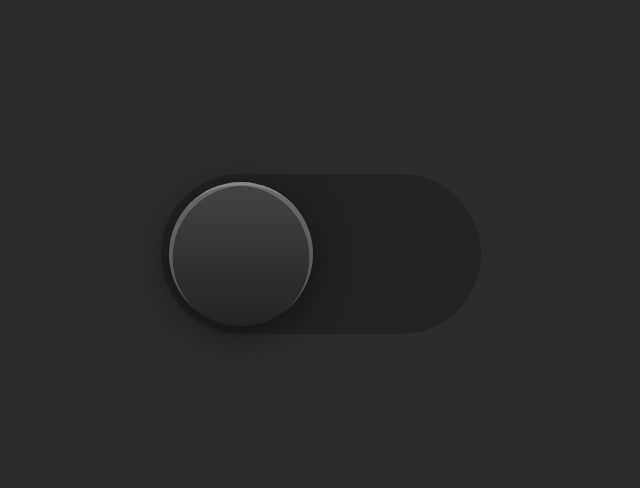
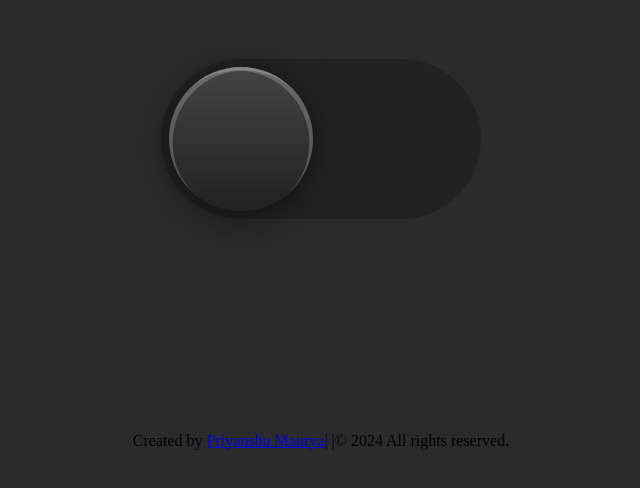
Before and after one commit to satyasaadhika/Toggle-button, a plain HTML site: page index.html in a window 1280 px wide. Shown: the part 146-634 px from the top of the page, without its empty margins (319-959 px from the left). Drawn offline with Linux system fonts and the light colour scheme.

Commit message:
Add footer section

```diff
--- a/index.html
+++ b/index.html
@@ -7,6 +7,12 @@
     <link rel="stylesheet" href="style.css">
 </head>
 <body>
+    <div class="toggle-box">
     <input type="checkbox" class="checkbox">
+    </div>
+
+    <footer>
+        <p> Created by <a href="https://satyasaadhika.github.io/" target="_blank">Priyanshu Maurya</a>| |&copy; 2024 All rights reserved.</p>
+    </footer>
 </body>
 </html>
```
